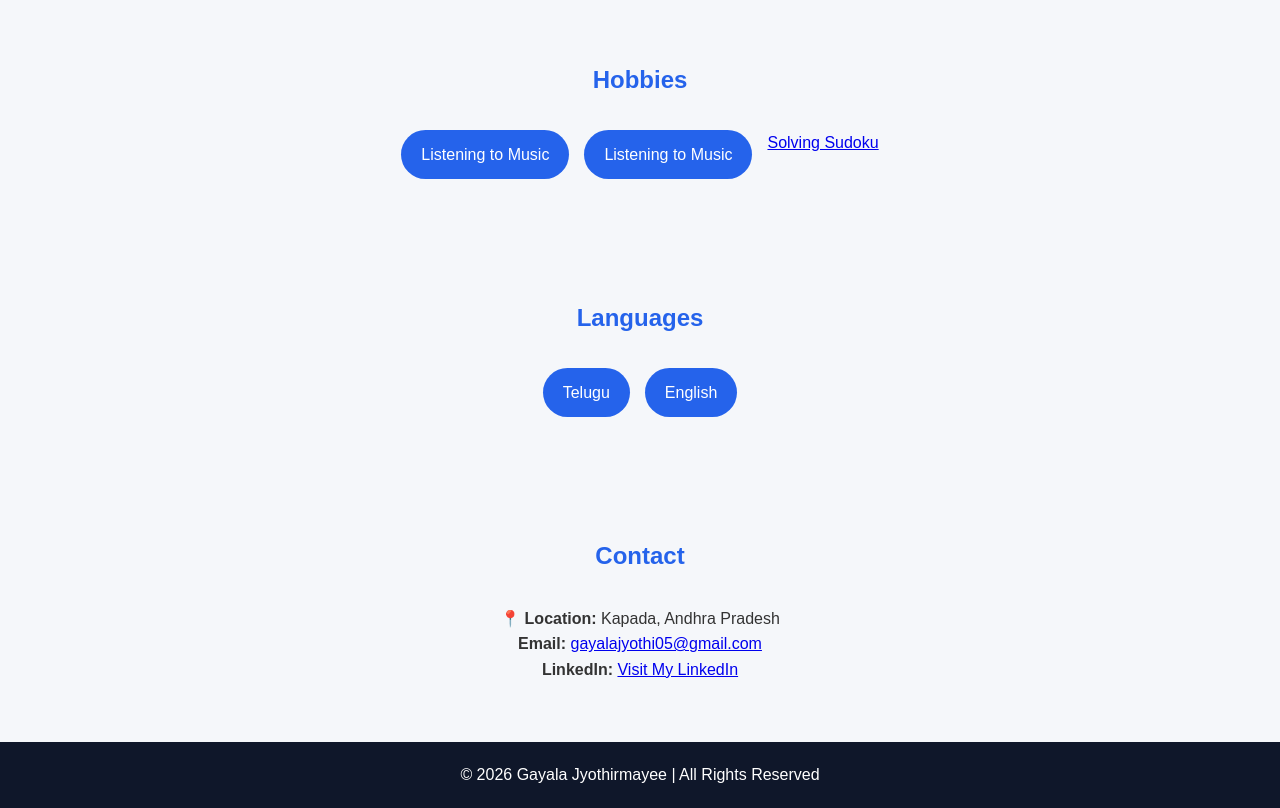
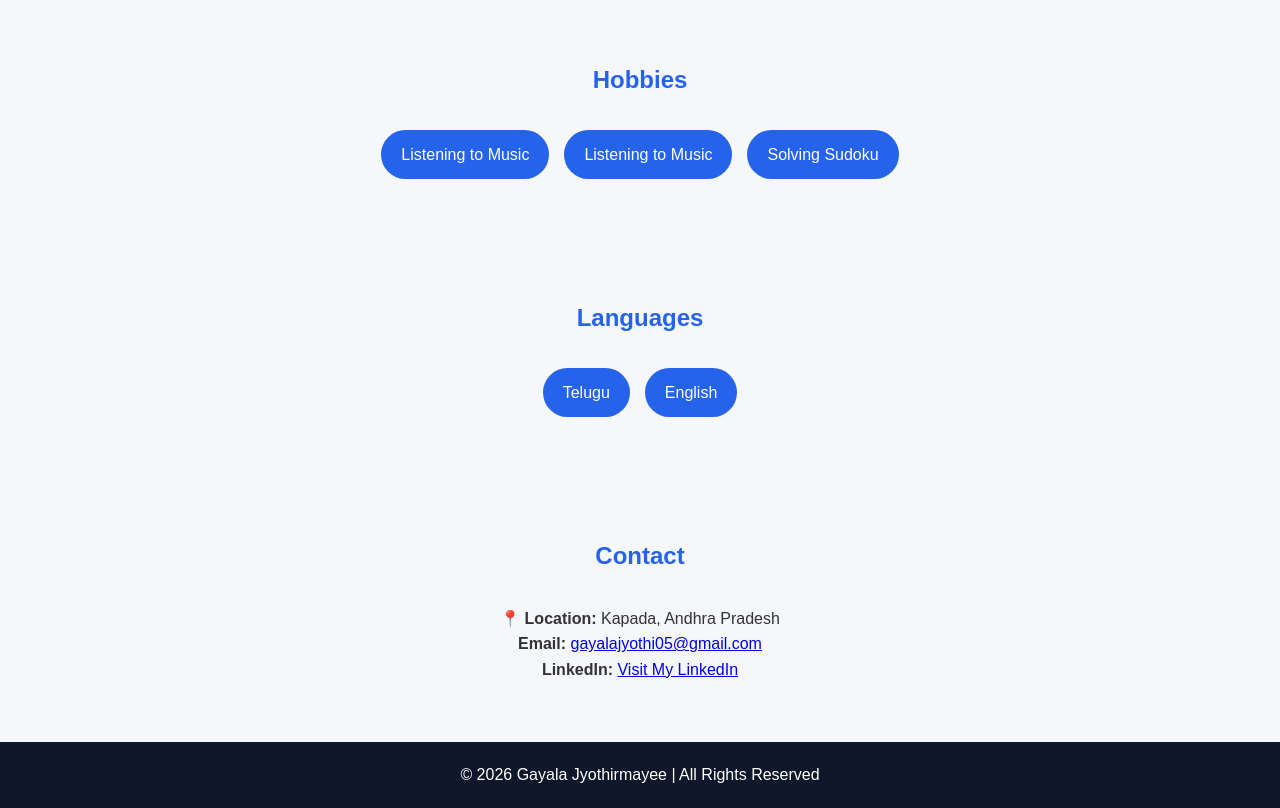
Before and after one commit to Jyothi0818/Jyothi_portfolio, a plain HTML site: page index.html in a window 1280 px wide. Shown: the part 1920-2728 px from the top of the page. Drawn offline with Linux system fonts and the light colour scheme.

Commit message:
Add styles for hobby link with hover effect

```diff
--- a/style.css
+++ b/style.css
@@ -158,3 +158,16 @@ footer{
 .certificate-card a:hover{
     background:#1d4ed8;
 }
+.hobby-link{
+    background:#2563eb;
+    color:white;
+    padding:12px 20px;
+    border-radius:30px;
+    text-decoration:none;
+    display:inline-block;
+    transition:0.3s;
+}
+
+.hobby-link:hover{
+    background:#1d4ed8;
+}
```
